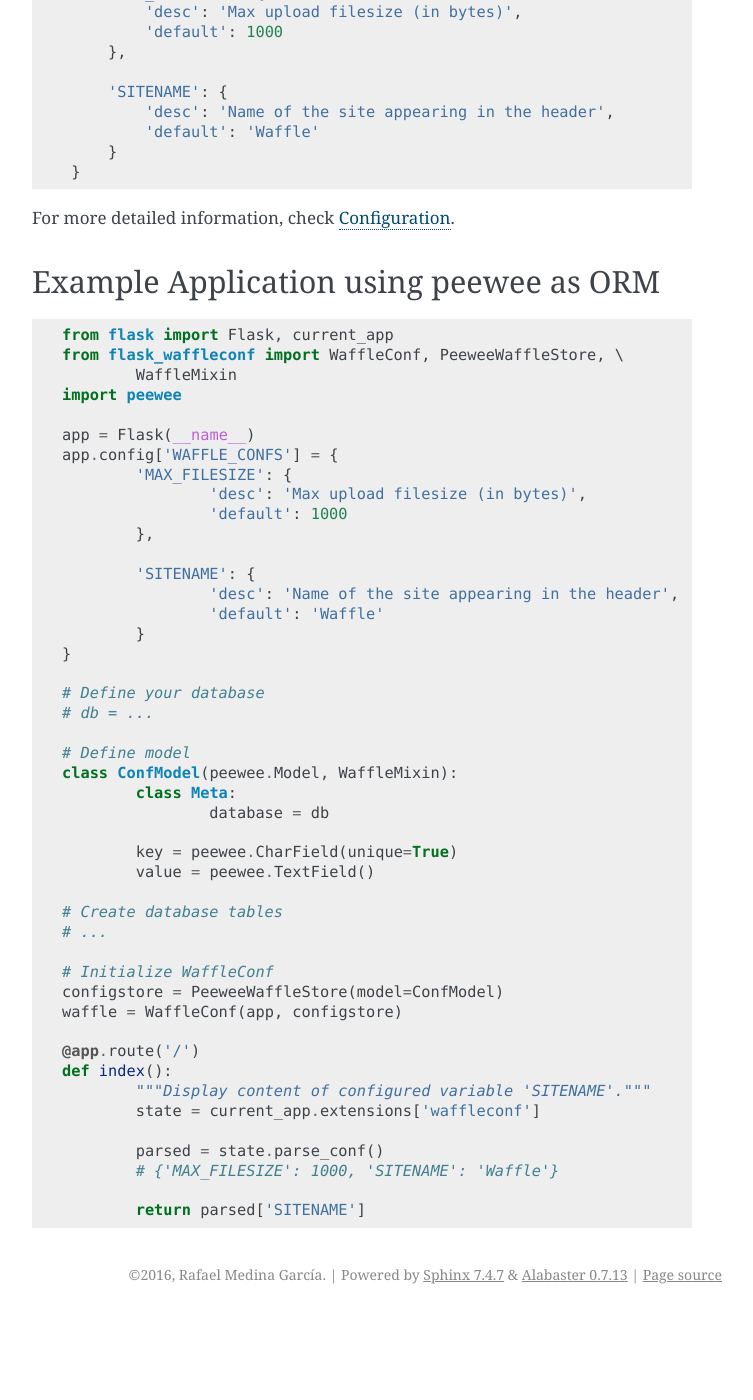
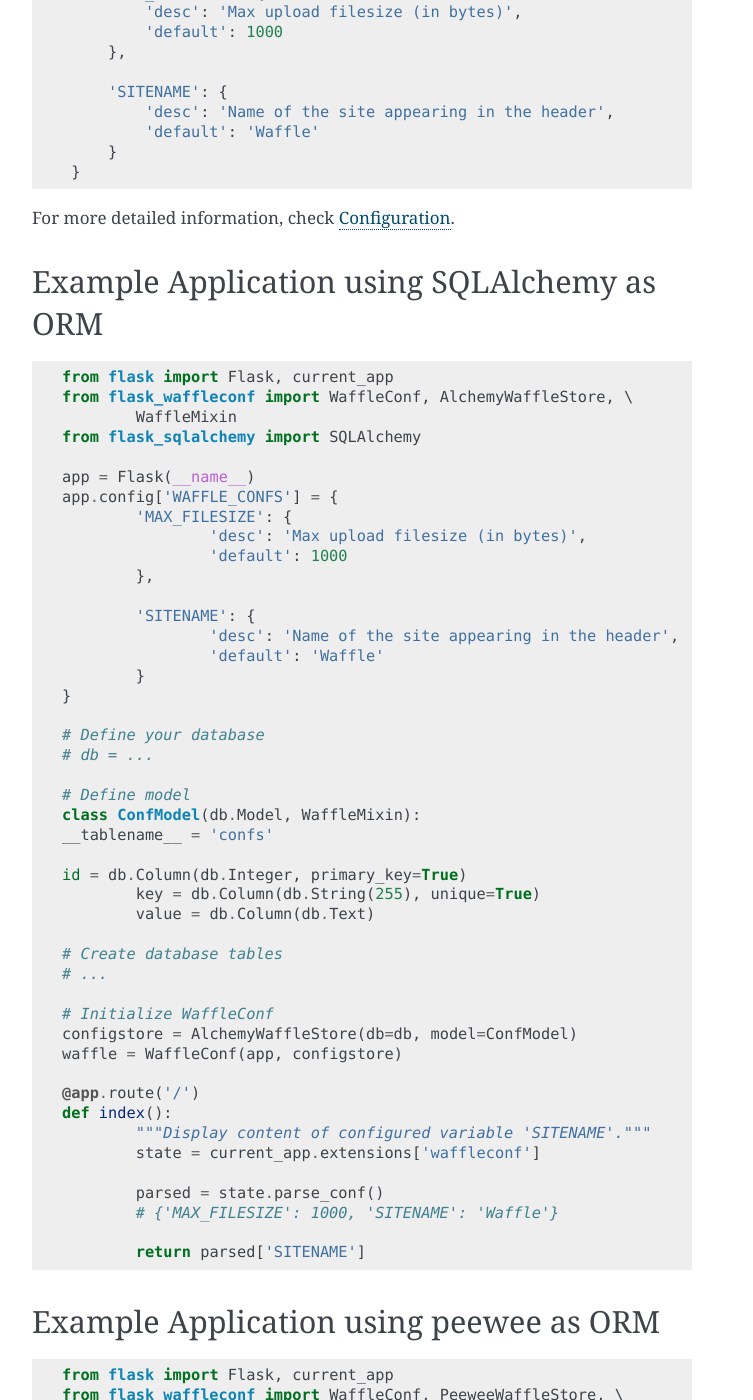
Before and after one commit to rmed/flask-waffleconf, a Sphinx documentation site: the page built from docs/source/quickstart.rst, in a window 1280 px wide and 1400 px high, scrolled down 542 px. Shown: the whole window, without its empty margins (388-1141 px from the left). Built offline with Sphinx 7.4.7, drawn with Linux system fonts in a browser that asks for light colours; before the commit the page ends 1856 px from its top, so only the background shows below that.

Commit message:
Added example with SQLAlchemy

```diff
--- a/docs/source/quickstart.rst
+++ b/docs/source/quickstart.rst
@@ -33,6 +33,57 @@ Simple usage of the extension requires the following configuration variables
     }
 
 For more detailed information, check :doc:`configuration`.
+
+Example Application using SQLAlchemy as ORM
+-------------------------------------------
+
+.. code-block:: python
+
+	from flask import Flask, current_app
+	from flask_waffleconf import WaffleConf, AlchemyWaffleStore, \
+		WaffleMixin
+	from flask_sqlalchemy import SQLAlchemy
+
+	app = Flask(__name__)
+	app.config['WAFFLE_CONFS'] = {
+		'MAX_FILESIZE': {
+			'desc': 'Max upload filesize (in bytes)',
+			'default': 1000
+		},
+
+		'SITENAME': {
+			'desc': 'Name of the site appearing in the header',
+			'default': 'Waffle'
+		}
+	}
+
+	# Define your database
+	# db = ...
+
+	# Define model
+	class ConfModel(db.Model, WaffleMixin):
+        __tablename__ = 'confs'
+
+        id = db.Column(db.Integer, primary_key=True)
+		key = db.Column(db.String(255), unique=True)
+		value = db.Column(db.Text)
+
+	# Create database tables
+	# ...
+
+	# Initialize WaffleConf
+	configstore = AlchemyWaffleStore(db=db, model=ConfModel)
+	waffle = WaffleConf(app, configstore)
+
+	@app.route('/')
+	def index():
+		"""Display content of configured variable 'SITENAME'."""
+		state = current_app.extensions['waffleconf']
+
+		parsed = state.parse_conf()
+		# {'MAX_FILESIZE': 1000, 'SITENAME': 'Waffle'}
+
+		return parsed['SITENAME']
 
 Example Application using peewee as ORM
 ---------------------------------------
```
